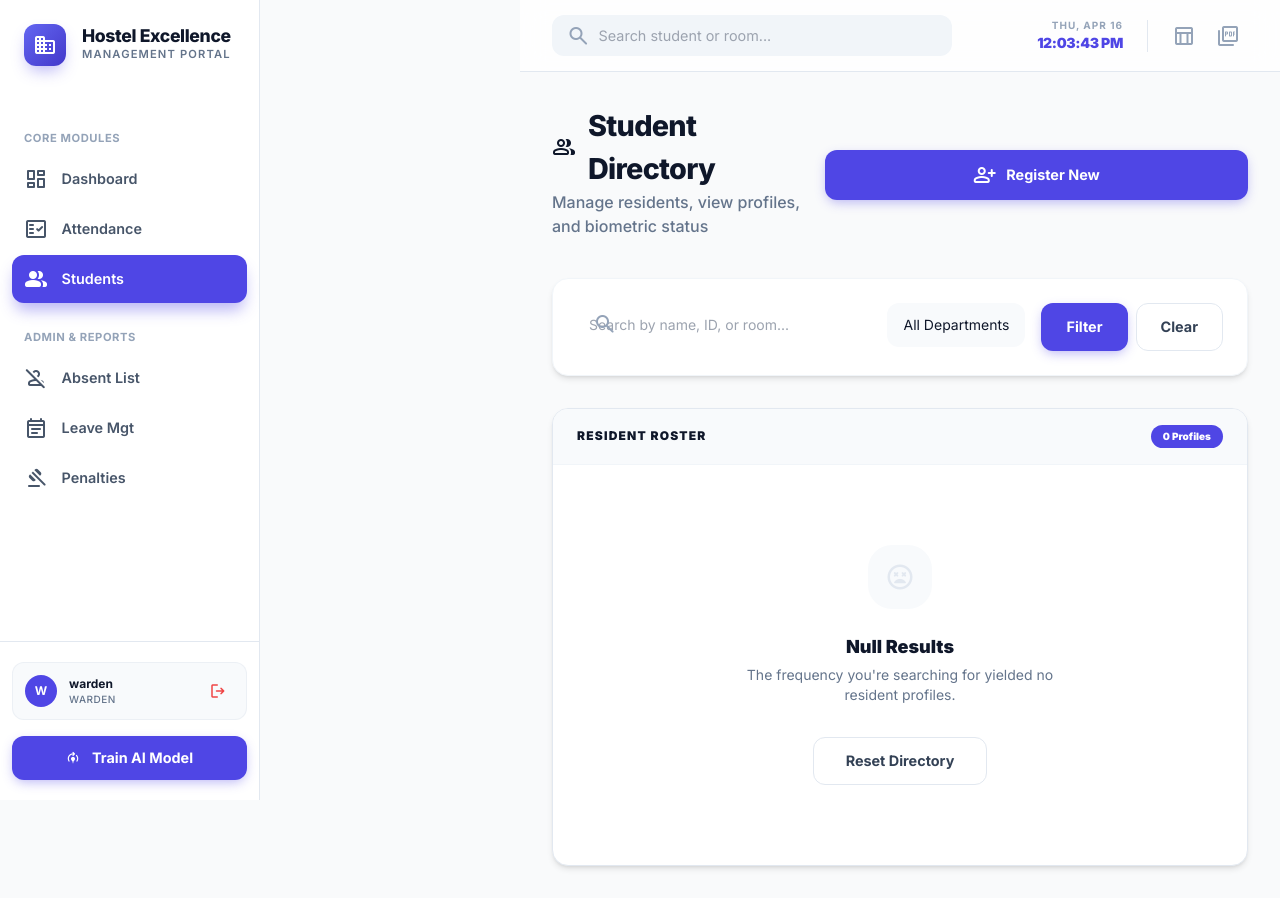
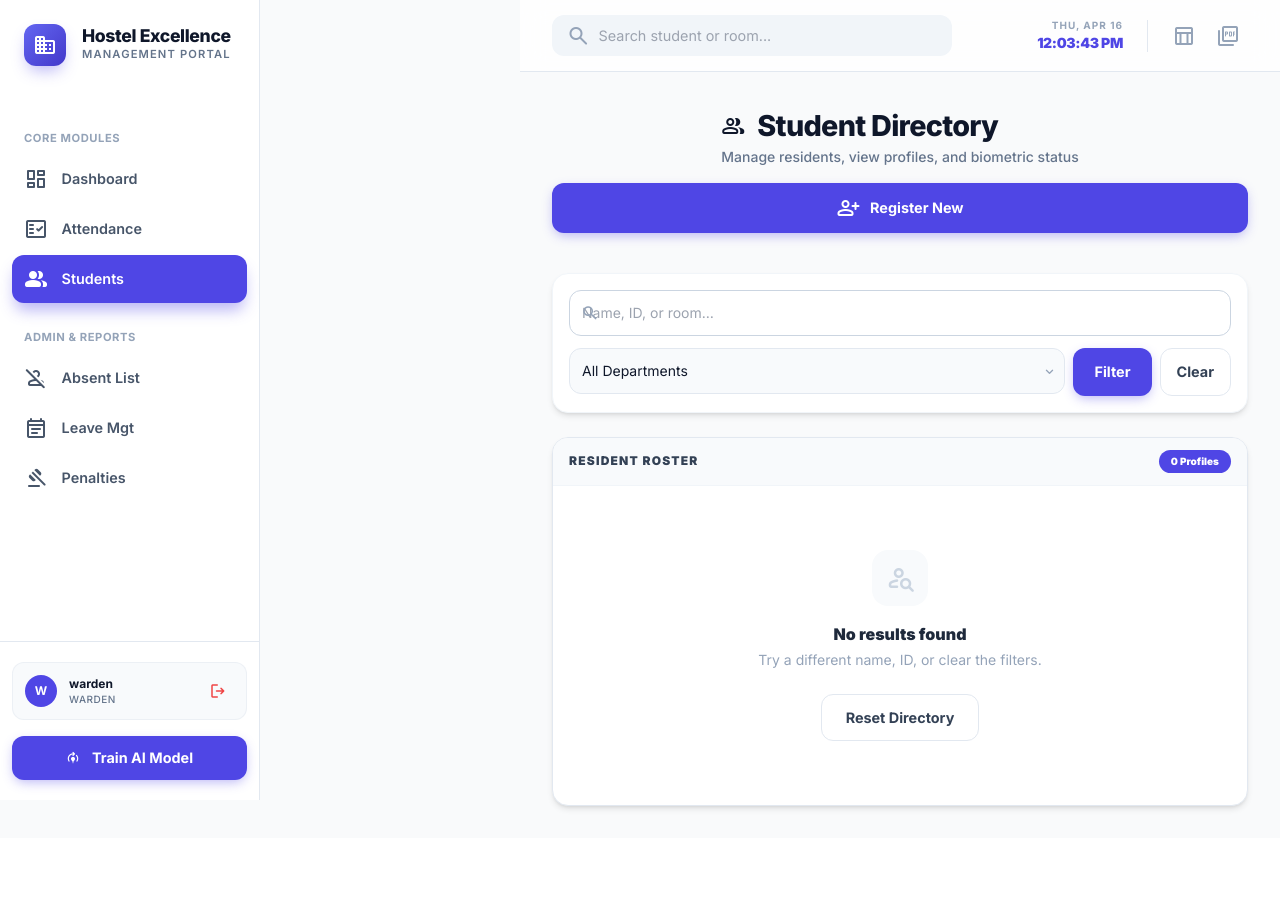
Before and after one commit to AniketSomankar-18/face_recognition_hostel_attendance_v2, a Flask app: page /students in a window 1280 px wide. After the commit the page ends 811 px from the top, so only its background shows below. Run offline with Flask 3, Linux system fonts and the light colour scheme; a user stored in the database is signed in; tables that the repository leaves empty hold one stand-in row (values such as "Sample post"); some libraries are stand-ins or nearby versions.

Commit message:
fixed student and capture ui

```diff
--- a/templates/students.html
+++ b/templates/students.html
@@ -3,128 +3,194 @@
 
 {% block content %}
 <div class="page-header">
-    <div class="flex flex-col md:flex-row md:items-center justify-between gap-6 w-full">
+    <div class="flex flex-col sm:flex-row sm:items-center justify-between gap-4 w-full">
         <div>
             <h1 class="page-title">
                 <span class="material-symbols-rounded">group</span>
                 Student Directory
             </h1>
-            <p class="text-slate-500 font-medium">Manage residents, view profiles, and biometric status</p>
+            <p class="text-slate-500 text-sm font-medium">Manage residents, view profiles, and biometric status</p>
         </div>
-
-        <div class="flex gap-2 w-full md:w-auto mt-2 md:mt-0">
-            <a href="{{ url_for('register_student') }}" class="btn btn-primary flex-1 md:flex-none justify-center">
-                <span class="material-symbols-rounded">person_add</span> Register New
-            </a>
-        </div>
+        <a href="{{ url_for('register_student') }}"
+           class="btn btn-primary w-full sm:w-auto justify-center">
+            <span class="material-symbols-rounded">person_add</span> Register New
+        </a>
     </div>
 </div>
 
-<!-- Filters / Search -->
-<div class="card p-6 mb-8 border-slate-100 bg-white">
-    <form method="GET" class="flex flex-col lg:flex-row gap-4">
-        <!-- Search Input -->
-        <div class="flex-1 relative">
-            <div class="absolute left-4 top-1/2 -translate-y-1/2 text-slate-400">
-                <span class="material-symbols-rounded">search</span>
-            </div>
-            <input type="text" name="search" value="{{ search }}" class="w-full bg-slate-50 border-none rounded-xl pl-12 pr-4 py-3 text-sm focus:ring-2 focus:ring-indigo-500/20" placeholder="Search by name, ID, or room...">
+<!-- Search & Filters -->
+<div class="card p-4 sm:p-6 mb-6 bg-white border-slate-100">
+    <form method="GET" class="flex flex-col gap-3">
+        <!-- Search -->
+        <div class="relative">
+            <span class="material-symbols-rounded absolute left-3 top-1/2 -translate-y-1/2 text-slate-400 text-lg">search</span>
+            <input type="text" name="search" value="{{ search }}"
+                   class="w-full bg-slate-50 border border-slate-200 rounded-xl pl-10 pr-4 py-3 text-sm focus:outline-none focus:ring-2 focus:ring-indigo-400/30"
+                   placeholder="Name, ID, or room…">
         </div>
 
-        <div class="flex flex-col md:flex-row gap-4">
-            <!-- Department Filter -->
-            <div class="flex-1">
-                <select name="dept" class="w-full bg-slate-50 border-none rounded-xl px-4 py-3 text-sm focus:ring-2 focus:ring-indigo-500/20 appearance-none">
+        <div class="flex gap-2">
+            <!-- Department -->
+            <div class="flex-1 relative">
+                <select name="dept"
+                        class="w-full bg-slate-50 border border-slate-200 rounded-xl px-3 py-3 text-sm focus:outline-none focus:ring-2 focus:ring-indigo-400/30 appearance-none pr-8">
                     <option value="">All Departments</option>
                     {% for dept in departments %}
                     <option value="{{ dept }}" {% if selected_dept == dept %}selected{% endif %}>{{ dept }}</option>
                     {% endfor %}
                 </select>
+                <span class="material-symbols-rounded absolute right-2 top-1/2 -translate-y-1/2 text-slate-400 text-base pointer-events-none">expand_more</span>
             </div>
 
-            <div class="flex gap-2">
-                <button type="submit" class="btn btn-primary px-6">Filter</button>
-                <a href="{{ url_for('students') }}" class="btn btn-outline px-6">Clear</a>
-            </div>
+            <button type="submit" class="btn btn-primary px-5 shrink-0">Filter</button>
+            <a href="{{ url_for('students') }}" class="btn btn-outline px-4 shrink-0">Clear</a>
         </div>
     </form>
 </div>
 
-<!-- Directory Roster -->
+<!-- Roster -->
 <div class="card p-0 overflow-hidden bg-white">
-    <div class="px-6 py-4 bg-slate-50 border-b border-slate-100 flex justify-between items-center">
-        <h3 class="text-xs font-black text-slate-900 uppercase tracking-widest">Resident Roster</h3>
-        <span class="bg-indigo-600 text-white text-[10px] font-black px-3 py-1 rounded-full">{{ student_data|length }} Profiles</span>
+    <div class="px-4 sm:px-6 py-3 bg-slate-50 border-b border-slate-100 flex justify-between items-center">
+        <h3 class="text-xs font-black text-slate-700 uppercase tracking-widest">Resident Roster</h3>
+        <span class="bg-indigo-600 text-white text-[10px] font-black px-3 py-1 rounded-full">
+            {{ student_data|length }} Profiles
+        </span>
     </div>
 
     {% if student_data %}
-    <div class="overflow-x-auto">
+
+    <!-- Mobile card list (hidden on md+) -->
+    <ul class="divide-y divide-slate-100 md:hidden">
+        {% for item in student_data %}
+        {% set s = item.student %}
+        <li class="px-4 py-4">
+            <div class="flex items-start gap-3">
+                <!-- Avatar -->
+                <div class="w-10 h-10 rounded-xl bg-indigo-600 text-white flex items-center justify-center font-black text-base shrink-0">
+                    {{ s.name[0]|upper }}
+                </div>
+
+                <div class="flex-1 min-w-0">
+                    <div class="flex items-start justify-between gap-2">
+                        <div class="min-w-0">
+                            <p class="text-sm font-black text-slate-900 truncate">{{ s.name }}</p>
+                            <p class="text-[11px] font-bold text-slate-400 uppercase tracking-wider">{{ s.registration_number }}</p>
+                        </div>
+                        <!-- Biometric badge -->
+                        {% if item.img_count >= 20 %}
+                        <span class="shrink-0 flex items-center gap-1 text-emerald-600 bg-emerald-50 px-2 py-0.5 rounded-full text-[10px] font-black uppercase">
+                            <span class="material-symbols-rounded text-xs">verified</span> OK
+                        </span>
+                        {% elif item.img_count > 0 %}
+                        <span class="shrink-0 flex items-center gap-1 text-amber-500 bg-amber-50 px-2 py-0.5 rounded-full text-[10px] font-black uppercase">
+                            <span class="material-symbols-rounded text-xs">sync</span> {{ item.img_count }}
+                        </span>
+                        {% else %}
+                        <span class="shrink-0 flex items-center gap-1 text-rose-500 bg-rose-50 px-2 py-0.5 rounded-full text-[10px] font-black uppercase">
+                            <span class="material-symbols-rounded text-xs">error</span> None
+                        </span>
+                        {% endif %}
+                    </div>
+
+                    <div class="flex items-center gap-2 mt-1.5">
+                        <span class="text-[11px] text-slate-500 bg-slate-100 px-2 py-0.5 rounded-lg font-semibold">{{ s.room_number }}</span>
+                        <span class="text-[11px] text-slate-400 truncate">{{ s.department }}</span>
+                    </div>
+
+                    <!-- Action row -->
+                    <div class="flex gap-1 mt-3">
+                        <a href="{{ url_for('view_student', reg_num=s.registration_number) }}"
+                           class="flex-1 flex items-center justify-center gap-1 py-2 rounded-xl bg-slate-50 text-slate-600 text-xs font-bold hover:bg-indigo-50 hover:text-indigo-600 transition-colors">
+                            <span class="material-symbols-rounded text-sm">person</span> View
+                        </a>
+                        <a href="{{ url_for('edit_student', reg_num=s.registration_number) }}"
+                           class="flex-1 flex items-center justify-center gap-1 py-2 rounded-xl bg-slate-50 text-slate-600 text-xs font-bold hover:bg-amber-50 hover:text-amber-600 transition-colors">
+                            <span class="material-symbols-rounded text-sm">edit</span> Edit
+                        </a>
+                        <a href="{{ url_for('capture_face', reg_num=s.registration_number) }}"
+                           class="flex-1 flex items-center justify-center gap-1 py-2 rounded-xl bg-slate-50 text-slate-600 text-xs font-bold hover:bg-indigo-50 hover:text-indigo-600 transition-colors">
+                            <span class="material-symbols-rounded text-sm">face</span> Enroll
+                        </a>
+                        <form method="POST" action="{{ url_for('delete_student', reg_num=s.registration_number) }}"
+                              onsubmit="return confirm('Remove resident?');">
+                            <button type="submit"
+                                    class="flex items-center justify-center p-2 rounded-xl bg-slate-50 text-slate-400 hover:bg-rose-50 hover:text-rose-600 transition-colors">
+                                <span class="material-symbols-rounded text-sm">person_remove</span>
+                            </button>
+                        </form>
+                    </div>
+                </div>
+            </div>
+        </li>
+        {% endfor %}
+    </ul>
+
+    <!-- Desktop table (hidden below md) -->
+    <div class="hidden md:block overflow-x-auto">
         <table class="w-full text-left">
             <thead>
                 <tr class="bg-slate-50/50 text-[10px] uppercase font-black text-slate-400 tracking-widest border-b border-slate-100">
                     <th class="px-6 py-4">Identity</th>
-                    <th class="px-6 py-4">Status & Location</th>
-                    <th class="px-6 py-4">Digital Twin</th>
-                    <th class="px-6 py-4 text-right">Operations</th>
+                    <th class="px-6 py-4">Location</th>
+                    <th class="px-6 py-4">Biometric</th>
+                    <th class="px-6 py-4 text-right">Actions</th>
                 </tr>
             </thead>
             <tbody class="divide-y divide-slate-50">
                 {% for item in student_data %}
                 {% set s = item.student %}
-                <tr class="hover:bg-slate-50/50 transition-colors group">
+                <tr class="hover:bg-slate-50/50 transition-colors">
                     <td class="px-6 py-4">
-                        <div class="flex items-center gap-4">
-                            <div class="w-11 h-11 rounded-xl bg-indigo-600 text-white flex items-center justify-center font-black text-lg shadow-lg">
+                        <div class="flex items-center gap-3">
+                            <div class="w-10 h-10 rounded-xl bg-indigo-600 text-white flex items-center justify-center font-black text-base shadow">
                                 {{ s.name[0]|upper }}
                             </div>
-                            <div class="min-w-0">
-                                <h4 class="text-sm font-black text-slate-900 truncate">{{ s.name }}</h4>
+                            <div>
+                                <p class="text-sm font-black text-slate-900">{{ s.name }}</p>
                                 <p class="text-[10px] font-bold text-slate-400 uppercase tracking-widest">{{ s.registration_number }}</p>
                             </div>
                         </div>
                     </td>
-
                     <td class="px-6 py-4">
-                        <div class="flex flex-col gap-1.5">
-                            <div class="flex items-center gap-1.5">
-                                <span class="badge badge-present bg-emerald-50 text-emerald-600 text-[9px]">RM {{ s.room_number }}</span>
-                                <span class="text-[10px] font-black text-slate-400 uppercase tracking-tighter">{{ s.department }}</span>
-                            </div>
-                        </div>
+                        <span class="text-xs font-bold text-slate-600 bg-slate-100 px-2 py-1 rounded-lg">{{ s.room_number }}</span>
+                        <p class="text-[10px] text-slate-400 mt-1 uppercase tracking-tight font-bold">{{ s.department }}</p>
                     </td>
-
                     <td class="px-6 py-4">
                         {% if item.img_count >= 20 %}
-                        <div class="flex items-center gap-2 text-emerald-600">
+                        <div class="flex items-center gap-1.5 text-emerald-600">
                             <span class="material-symbols-rounded text-sm">verified</span>
-                            <span class="text-[10px] font-black uppercase tracking-widest">CALIBRATED</span>
+                            <span class="text-[10px] font-black uppercase tracking-widest">Calibrated</span>
                         </div>
                         {% elif item.img_count > 0 %}
-                        <div class="flex items-center gap-2 text-amber-500">
+                        <div class="flex items-center gap-1.5 text-amber-500">
                             <span class="material-symbols-rounded text-sm">sync</span>
-                            <span class="text-[10px] font-black uppercase tracking-widest">PARTIAL ({{ item.img_count }})</span>
+                            <span class="text-[10px] font-black uppercase tracking-widest">Partial ({{ item.img_count }})</span>
                         </div>
                         {% else %}
-                        <div class="flex items-center gap-2 text-rose-500">
+                        <div class="flex items-center gap-1.5 text-rose-500">
                             <span class="material-symbols-rounded text-sm">error</span>
-                            <span class="text-[10px] font-black uppercase tracking-widest">DATA GAP</span>
+                            <span class="text-[10px] font-black uppercase tracking-widest">Not Enrolled</span>
                         </div>
                         {% endif %}
                     </td>
-
                     <td class="px-6 py-4 text-right">
                         <div class="flex items-center justify-end gap-1">
-                            <a href="{{ url_for('view_student', reg_num=s.registration_number) }}" class="p-2 text-slate-400 hover:text-indigo-600 hover:bg-indigo-50 rounded-xl transition-all" title="Profile">
+                            <a href="{{ url_for('view_student', reg_num=s.registration_number) }}"
+                               class="p-2 text-slate-400 hover:text-indigo-600 hover:bg-indigo-50 rounded-xl transition-all" title="View">
                                 <span class="material-symbols-rounded text-lg">person</span>
                             </a>
-                            <a href="{{ url_for('edit_student', reg_num=s.registration_number) }}" class="p-2 text-slate-400 hover:text-amber-500 hover:bg-amber-50 rounded-xl transition-all" title="Edit">
+                            <a href="{{ url_for('edit_student', reg_num=s.registration_number) }}"
+                               class="p-2 text-slate-400 hover:text-amber-500 hover:bg-amber-50 rounded-xl transition-all" title="Edit">
                                 <span class="material-symbols-rounded text-lg">edit</span>
                             </a>
-                            <a href="{{ url_for('capture_face', reg_num=s.registration_number) }}" class="p-2 text-slate-400 hover:text-indigo-600 hover:bg-indigo-50 rounded-xl transition-all" title="Enroll">
+                            <a href="{{ url_for('capture_face', reg_num=s.registration_number) }}"
+                               class="p-2 text-slate-400 hover:text-indigo-600 hover:bg-indigo-50 rounded-xl transition-all" title="Enroll">
                                 <span class="material-symbols-rounded text-lg">face</span>
                             </a>
-                            <form method="POST" action="{{ url_for('delete_student', reg_num=s.registration_number) }}" class="inline" onsubmit="return confirm('Remove resident?');">
-                                <button type="submit" class="p-2 text-slate-400 hover:text-rose-600 hover:bg-rose-50 rounded-xl transition-all" title="Expel">
+                            <form method="POST" action="{{ url_for('delete_student', reg_num=s.registration_number) }}"
+                                  class="inline" onsubmit="return confirm('Remove resident?');">
+                                <button type="submit"
+                                        class="p-2 text-slate-400 hover:text-rose-600 hover:bg-rose-50 rounded-xl transition-all" title="Remove">
                                     <span class="material-symbols-rounded text-lg">person_remove</span>
                                 </button>
                             </form>
@@ -135,14 +201,15 @@
             </tbody>
         </table>
     </div>
+
     {% else %}
-    <div class="p-20 flex flex-col items-center justify-center text-center">
-        <div class="w-16 h-16 rounded-3xl bg-slate-50 flex items-center justify-center text-slate-200 mb-6">
-            <span class="material-symbols-rounded text-3xl">sentiment_very_dissatisfied</span>
+    <div class="p-16 flex flex-col items-center justify-center text-center">
+        <div class="w-14 h-14 rounded-2xl bg-slate-50 flex items-center justify-center mb-4">
+            <span class="material-symbols-rounded text-3xl text-slate-300">person_search</span>
         </div>
-        <h4 class="text-lg font-black text-slate-900 mb-1">Null Results</h4>
-        <p class="text-sm text-slate-500 mb-8 max-w-xs">The frequency you're searching for yielded no resident profiles.</p>
-        <a href="{{ url_for('students') }}" class="btn btn-outline px-8">Reset Directory</a>
+        <h4 class="text-base font-black text-slate-800 mb-1">No results found</h4>
+        <p class="text-sm text-slate-400 mb-6 max-w-xs">Try a different name, ID, or clear the filters.</p>
+        <a href="{{ url_for('students') }}" class="btn btn-outline px-6">Reset Directory</a>
     </div>
     {% endif %}
 </div>
```
Also changed, not shown: templates/capture_face.html (+128 -147 lines).
